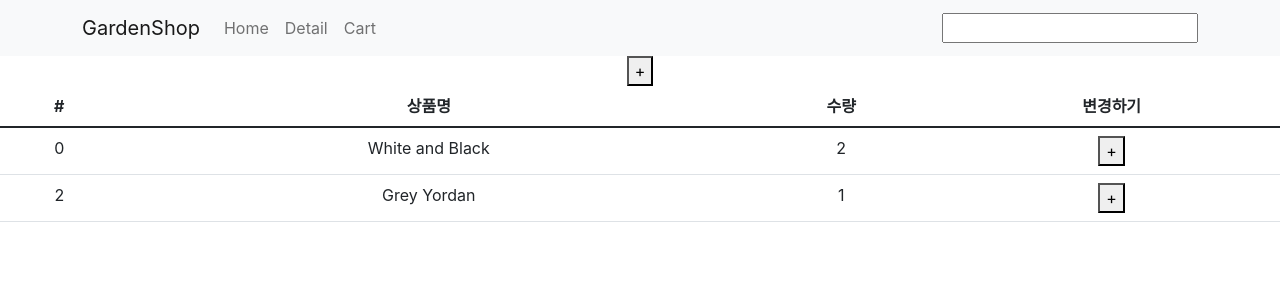
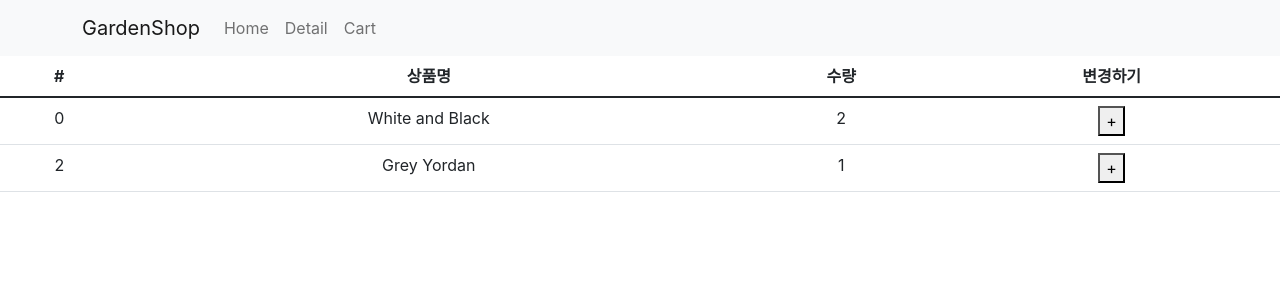
Before and after one commit to dhwiwwx/React-shopping-mall, a React (Create React App) app in the folder shop/: page /cart in a window 1280 px wide. Shown: the top 300 px of the page. Built offline with nearby package versions, Linux system fonts and the light colour scheme.

Commit message:
2022-08-21

```diff
--- a/shop/src/App.js
+++ b/shop/src/App.js
@@ -6,6 +6,7 @@ import { Link, Route, Routes, useNavigate, Outlet } from 'react-router-dom';
 import axios from 'axios';
 import { useTransition } from 'react';
 export let Context1 = createContext();
+
 const Detail = lazy( () => import('./pages/Detail') )
 const Cart = lazy( () => import('./pages/Cart') )
 
@@ -32,14 +33,7 @@ function App() {
               <Nav.Link onClick={() => { navigate('/detail/0') }}>Detail</Nav.Link>
               <Nav.Link onClick={() => { navigate('/cart') }}>Cart</Nav.Link>
             </Nav>
-            <Nav className='ms-auto'>
-              <input onChange={(e)=>{setName(e.target.value)}}/>
-              {
-                a.map(()=>{
-                  return <div>{name}</div>
-                })
-              }
-            </Nav>
+
 
           </Navbar.Collapse>
         </Container>
@@ -67,7 +61,7 @@ function App() {
                   }
               </div>
             </div>
-            <button onClick={() => {
+            <Button variant="primary"onClick={() => {
               axios.get('https://codingapple1.github.io/shop/data2.json')
                 .then((결과) => {
                   console.log(결과.data)
@@ -75,7 +69,8 @@ function App() {
                   setShoes(shoescopy)
                 })
               Promise.all([])
-            }}>Button</button>
+            }}>Button</Button>
+
           </>
         } />
         <Route path="/detail/:id" element={
@@ -102,6 +97,7 @@ function App() {
     </div >
   );
 }
+
 function About() {
   return (
     <div>
--- a/shop/src/pages/Cart.js
+++ b/shop/src/pages/Cart.js
@@ -18,7 +18,7 @@ function Cart() {
     return (
         <div>
 
-            <button onClick={()=>{setCount(count+1)}}>+</button>
+
             <Table>
                 <thead>
                     <tr>
```
